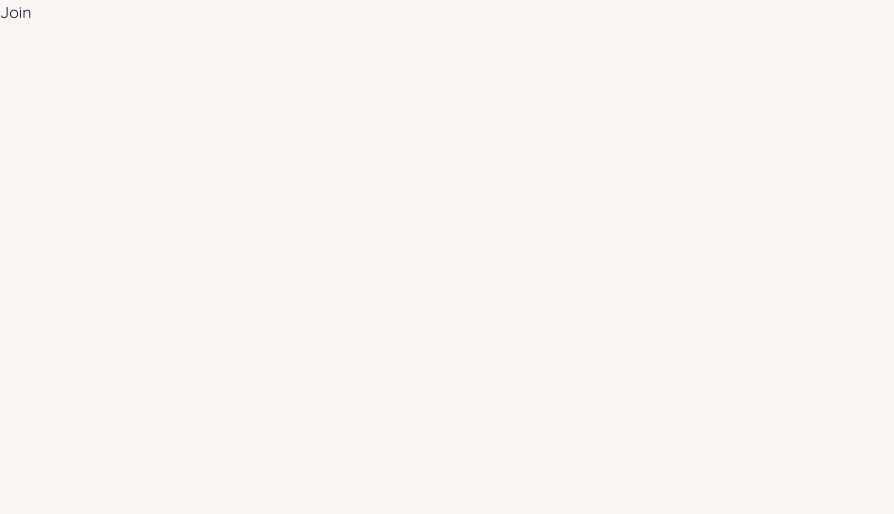
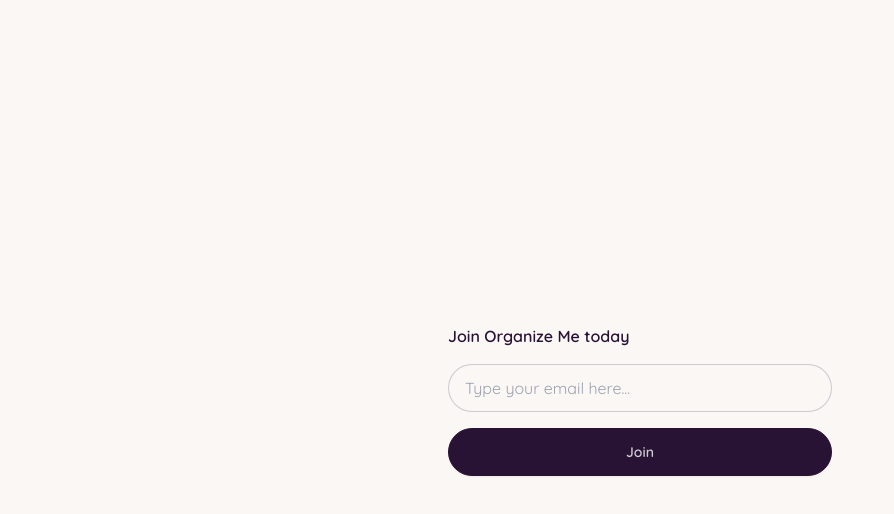
Before and after one commit to marcovcode/be-organized, a React (Vite) app: page /join in a window 1280 px wide. Shown: the top 514 px of the page, without its empty margins (0-894 px from the left). Built offline with nearby package versions, Linux system fonts and the light colour scheme.

Commit message:
Create Join UI

```diff
--- a/src/features/join/JoinForm.tsx
+++ b/src/features/join/JoinForm.tsx
@@ -1,5 +1,17 @@
 function JoinForm() {
-    return <div className="card">Join</div>;
+    return (
+        <form className="flex w-96 max-w-[90vw] flex-col gap-4">
+            <h1 className="font-semibold">Join Organize Me today</h1>
+
+            <input
+                className="input input-bordered"
+                placeholder="Type your email here..."
+                type="email"
+            />
+
+            <button className="btn btn-neutral">Join</button>
+        </form>
+    );
 }
 
 export default JoinForm;
--- a/src/pages/Join.tsx
+++ b/src/pages/Join.tsx
@@ -1,7 +1,12 @@
 import JoinForm from "../features/join/JoinForm";
+import FullPageCentered from "../ui/FullPageCentered";
 
 function Join() {
-    return <JoinForm />;
+    return (
+        <FullPageCentered>
+            <JoinForm />
+        </FullPageCentered>
+    );
 }
 
 export default Join;
--- /dev/null
+++ b/src/ui/FullPageCentered.tsx
@@ -0,0 +1,11 @@
+import { PropsWithChildren } from "react";
+
+function FullPageCentered({ children }: PropsWithChildren) {
+    return (
+        <div className="flex h-screen items-center justify-center">
+            {children}
+        </div>
+    );
+}
+
+export default FullPageCentered;
```
